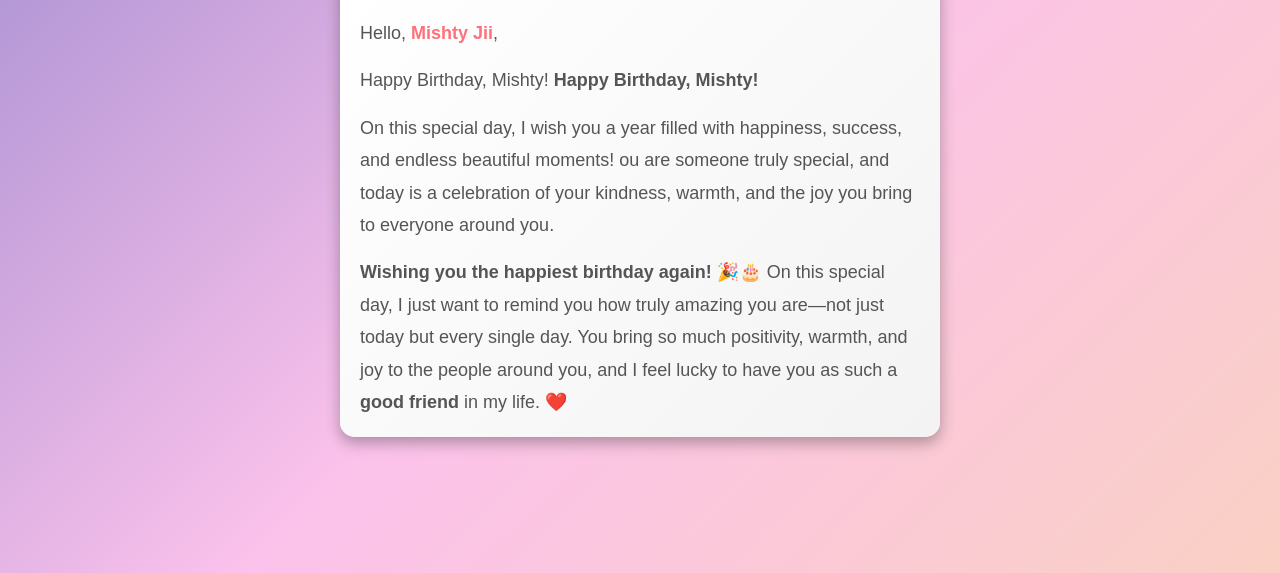
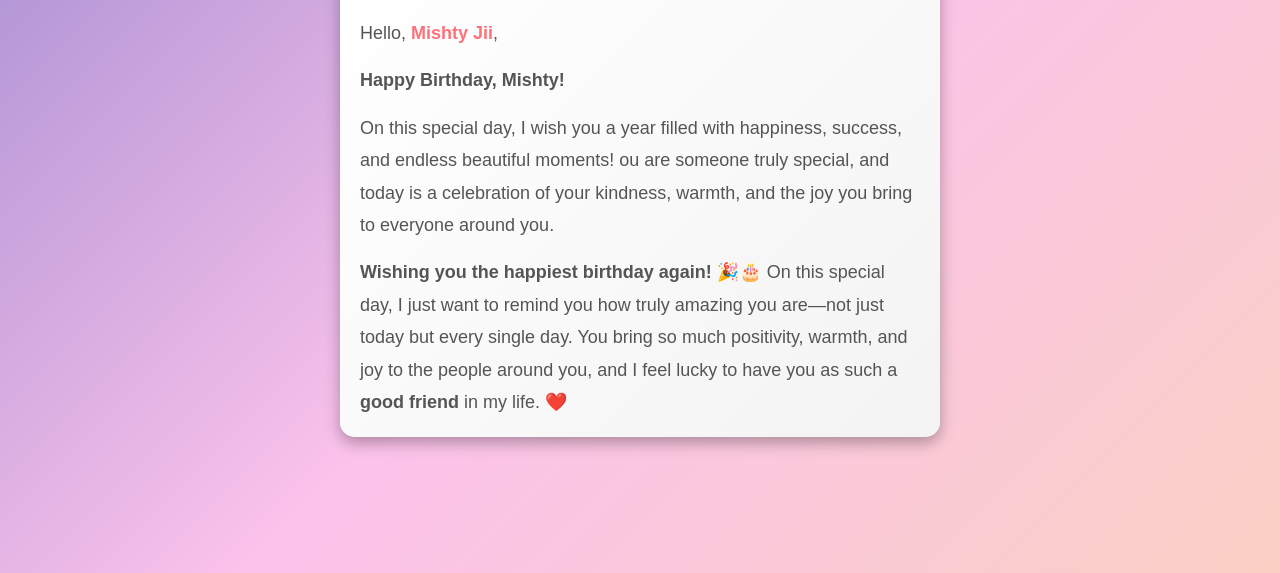
Before and after one commit to mohdsamm/Happiest-Birthday, a plain HTML site: page index.html in a window 1280 px wide. Shown: the part 227-800 px from the top of the page. Drawn offline with Linux system fonts and the light colour scheme.

Commit message:
Update index.html

```diff
--- a/index.html
+++ b/index.html
@@ -292,7 +292,7 @@
         <div class="header">A Heartfelt Message</div>
         <div class="content">
             <p>Hello, <span class="highlight">Mishty Jii</span>,</p>
-           <p>Happy Birthday, Mishty! <b>Happy Birthday, Mishty!</b></p>
+           <p><b>Happy Birthday, Mishty!</b></p>
             <p>On this special day, I wish you a year filled with happiness, success, and endless beautiful moments! ou are someone truly special, and today is a celebration of your kindness, warmth, and the joy you bring to everyone around you.</p>
              <p><b>Wishing you the happiest birthday again! 🎉🎂</b> On this special day, I just want to remind you how truly amazing you are—not just today but every single day. You bring so much positivity, warmth, and joy to the people around you, and I feel lucky to have you as such a <b>good friend</b> in my life. ❤️</p>
         <p>May this year be filled with <b>beautiful moments, endless laughter, and unforgettable memories.</b> I hope you achieve all your dreams and find success in everything you do. No matter where life takes you, I know you will shine because you have that rare spark that makes you stand out. ✨</p>
```
